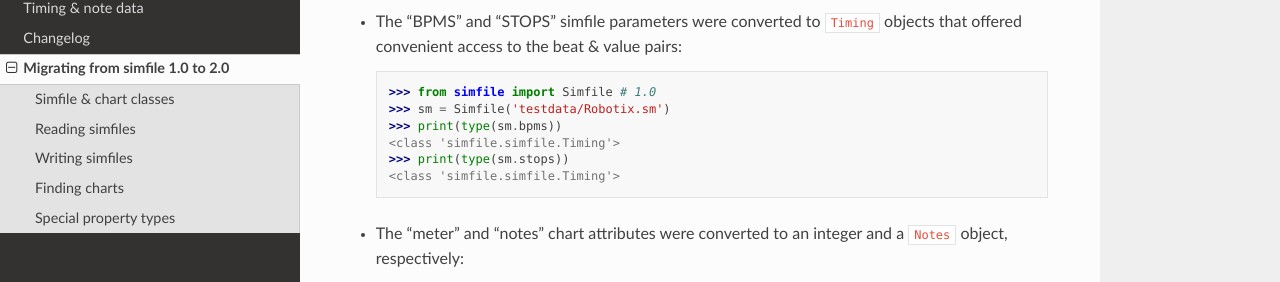
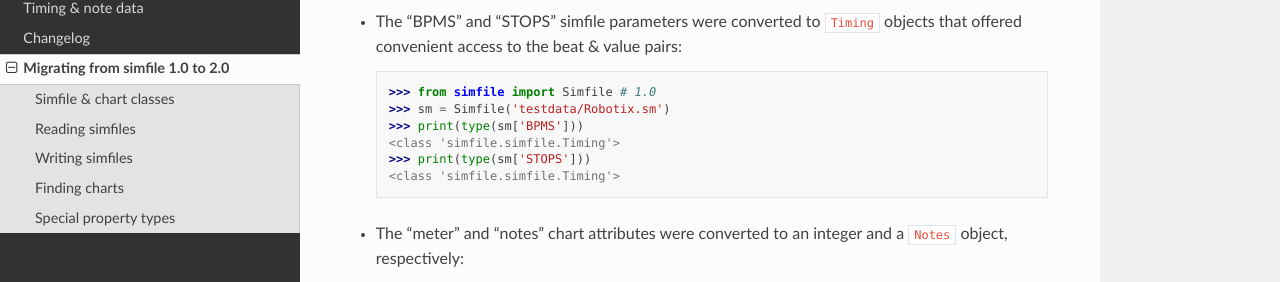
Before and after one commit to garcia/simfile, a Sphinx documentation site: the page built from docs/source/migrating.rst, in a window 1280 px wide and 900 px high, scrolled down 2148 px. Shown: the part 141-423 px from the top of the window. Built offline with Sphinx 7.4.7 and the Read the Docs theme 2.0.0, drawn with Linux system fonts in a browser that asks for light colours.

Commit message:
fix anachronistic simfile 1.0 code example

```diff
--- a/docs/source/migrating.rst
+++ b/docs/source/migrating.rst
@@ -121,9 +121,9 @@ from strings to richer representations.
 
     >>> from simfile import Simfile # 1.0
     >>> sm = Simfile('testdata/Robotix.sm')
-    >>> print(type(sm.bpms))
+    >>> print(type(sm['BPMS']))
     <class 'simfile.simfile.Timing'>
-    >>> print(type(sm.stops))
+    >>> print(type(sm['STOPS']))
     <class 'simfile.simfile.Timing'>
 
 *   The "meter" and "notes" chart attributes were converted to an integer and a
```
